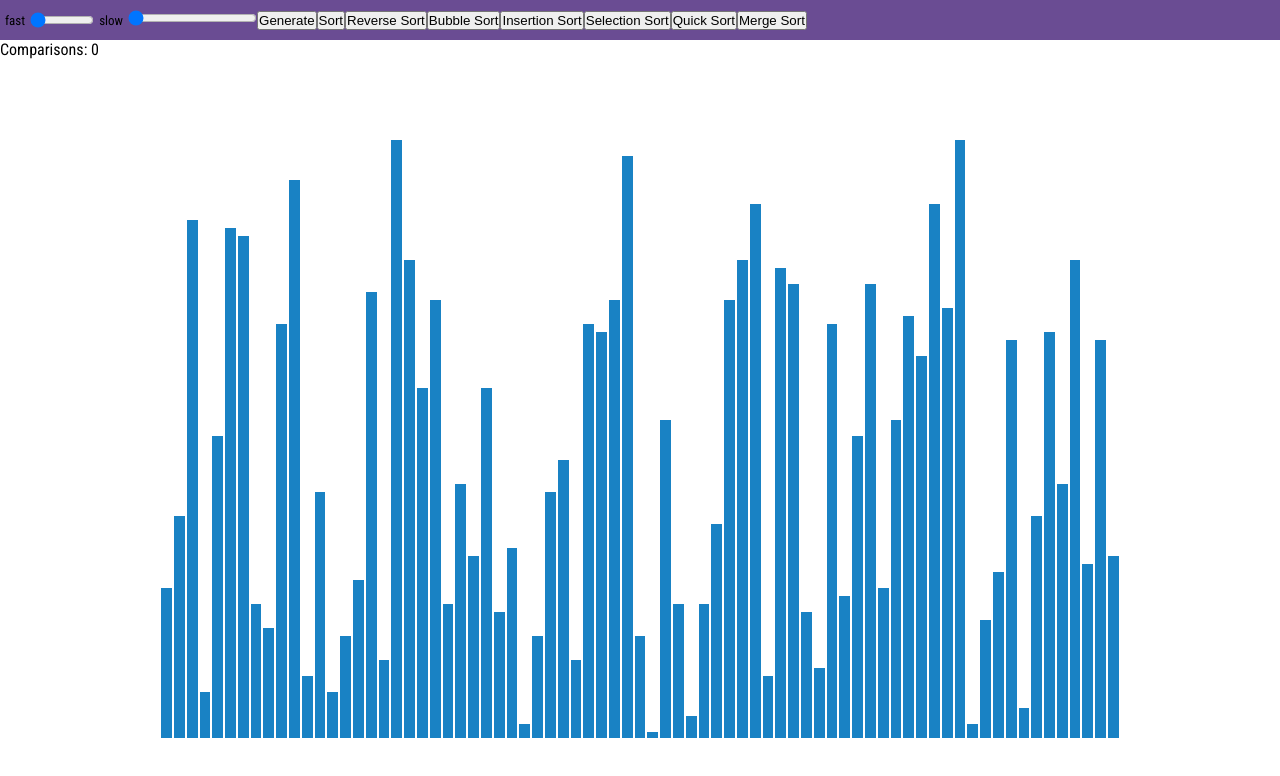
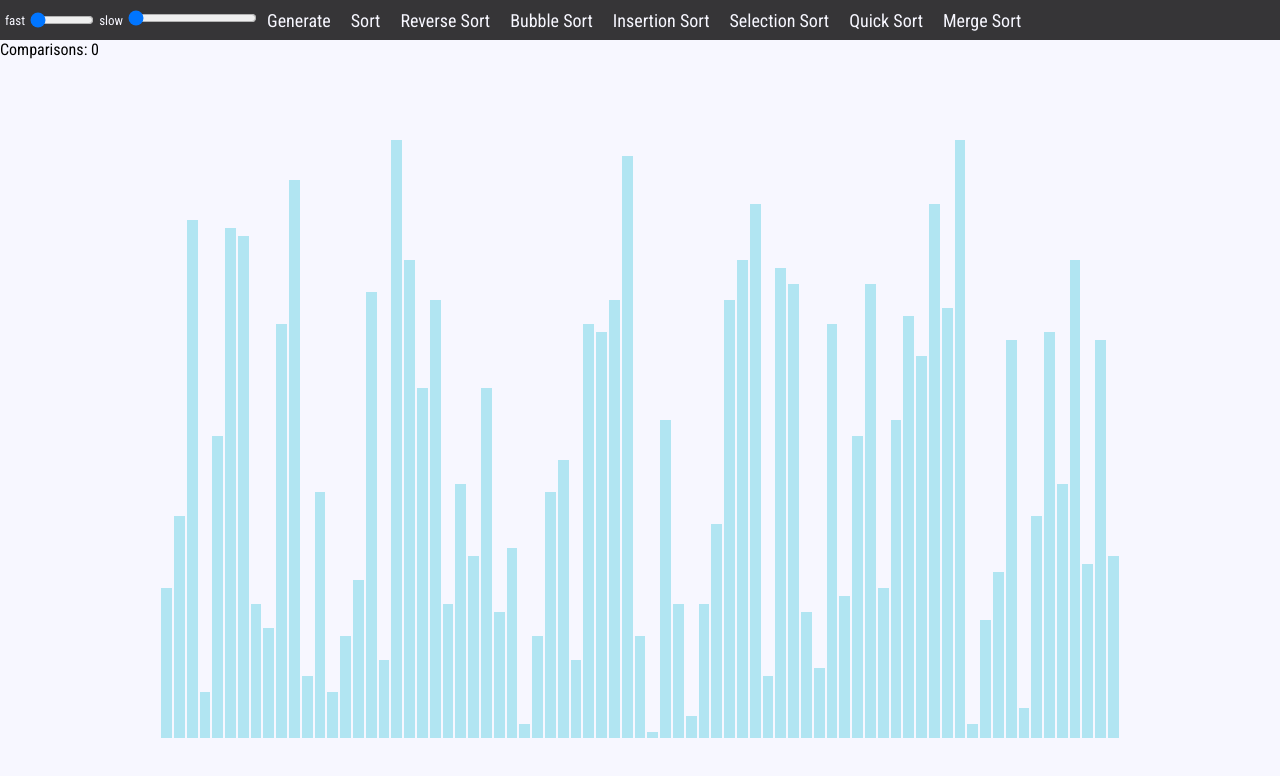
Before and after one commit to jnguyen9763/sort-visu, a React (Create React App) app: page / in a window 1280 px wide. Shown: the top 776 px of the page. Built offline with nearby package versions, Linux system fonts and the light colour scheme.

Commit message:
modified color scheme

```diff
--- a/src/algorithms/ColorScheme.js
+++ b/src/algorithms/ColorScheme.js
@@ -1,6 +1,6 @@
-const normal = '#1982c4'
-const curr = '#ff595e'
-const success = '#8ac926'
-const minimum = '#e2e2df'
+const normal = 'rgb(177, 229, 242)'
+const curr = 'rgb(240, 83, 101)'
+const success = 'rgb(23, 184, 144)'
+const minimum = 'rgb(206, 206, 206)'
 
 export { normal, curr, success, minimum }
--- a/src/components/NavBar/NavBar.module.css
+++ b/src/components/NavBar/NavBar.module.css
@@ -1,7 +1,17 @@
 .navbar {
-	background-color: #6a4c93;
+	background-color: #363537;
 	display: flex;
 	align-items: center;
+}
+
+.navbar button {
+	color: #F7F7FF;
+	font-size: large;
+	font-family: 'Roboto Condensed', sans-serif;
+	background-color: transparent;
+	border: none;
+	outline: none;
+	margin: 10px;
 }
 
 .sliders {
@@ -11,6 +21,7 @@
 }
 
 .sliders label {
+	color: #F7F7FF;
 	font-size: small;
 	margin: 5px;
 }
--- a/src/components/SortingVisualizer/SortingVisualizer.module.css
+++ b/src/components/SortingVisualizer/SortingVisualizer.module.css
@@ -5,5 +5,5 @@
 }
 
 .array div {
-	border: 1px solid white;
+	border: 1px solid #F7F7FF;
 }
--- a/src/index.css
+++ b/src/index.css
@@ -7,4 +7,5 @@
 html, body {
 	height: 100%;
 	font-family: 'Roboto Condensed', sans-serif;
+	background-color: #F7F7FF;
 }
```
